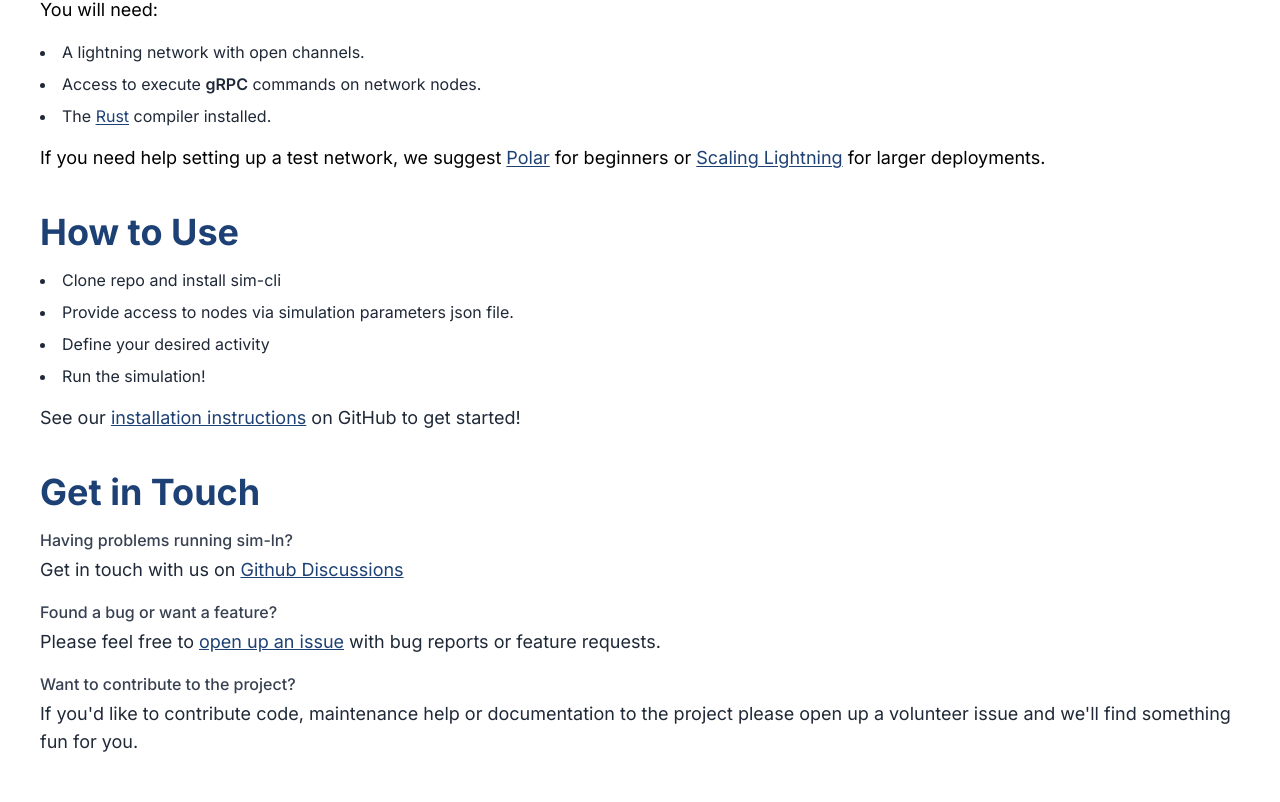
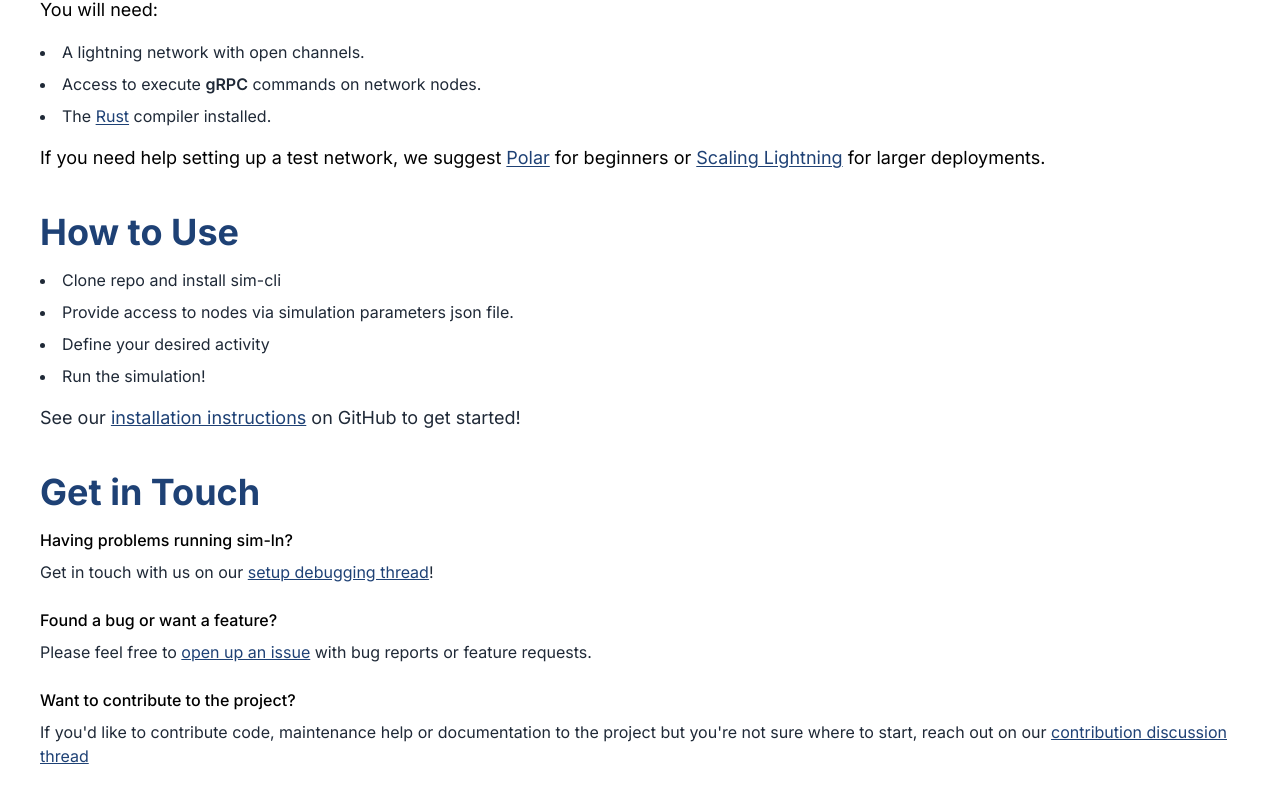
Before and after one commit to bitcoin-dev-project/sim-ln-website, a Next.js app: page /guide in a window 1280 px wide. Shown: the part 326-1128 px from the top of the page. Built offline with nearby package versions, Linux system fonts and the light colour scheme.

Commit message:
fix: update copy

```diff
--- a/src/pages/guide.tsx
+++ b/src/pages/guide.tsx
@@ -7,23 +7,21 @@ const QuickStart = () => {
   return (
     <main className="w-full flex flex-col p-5 md:p-10 gap-5 md:gap-10 text-lg font-normal md:max-w-7xl mx-auto">
       <section className="">
-        <Image src={race_car} alt="race_car" />
+        <Image src={race_car} alt="race_car" priority />
         <h1 className="text-5xl pb-6 text-brand-primary font-bold">
           Getting Started
         </h1>
         <div className="flex flex-col gap-4">
           <div>
             <p>
-              SimLN helps you simulate lightning payments on any regtest or signet
-              network.
+              SimLN helps you simulate lightning payments on any regtest or
+              signet network.
             </p>
             <p>You will need:</p>
           </div>
           <ul className="flex flex-col gap-2 list-disc list-inside text-base text-gray-800">
             <li>
-              <p className="inline">
-                A lightning network with open channels.
-              </p>
+              <p className="inline">A lightning network with open channels.</p>
             </li>
             <li>
               <p className="inline">
@@ -80,9 +78,7 @@ const QuickStart = () => {
         <div className="flex flex-col gap-4">
           <ul className="flex flex-col gap-2 list-disc list-inside text-base text-gray-800">
             <li>
-              <span className="">
-                Clone repo and install sim-cli
-              </span>
+              <span className="">Clone repo and install sim-cli</span>
             </li>
             <li>
               <span className="">
@@ -90,14 +86,10 @@ const QuickStart = () => {
               </span>
             </li>
             <li>
-              <span className="">
-                Define your desired activity
-              </span>
+              <span className="">Define your desired activity</span>
             </li>
             <li>
-              <span className="">
-                Run the simulation!
-              </span>
+              <span className="">Run the simulation!</span>
             </li>
           </ul>
           <p>
@@ -106,6 +98,7 @@ const QuickStart = () => {
               <Link
                 href="https://github.com/bitcoin-dev-project/sim-ln#getting-started"
                 className="underline underline-offset-1 text-brand-primary"
+                target="_blank"
               >
                 installation instructions
               </Link>
@@ -115,35 +108,40 @@ const QuickStart = () => {
         </div>
       </section>
 
-      <section className="text-gray-800 font-normal">
+      <section className="text-gray-800 text-base font-normal">
         <h2 className="text-2xl md:text-4xl pb-2 md:pb-4 text-brand-primary font-bold">
           Get in Touch
         </h2>
-        <div className="flex flex-col gap-4">
-          <div className="flex flex-col gap-1">
-            <p className="font-medium text-base text-gray-700">
+        <div className="flex flex-col gap-4 md:gap-6">
+          <div className="flex flex-col gap-1 md:gap-2">
+            <p className="font-medium text-black">
               Having problems running sim-ln?
             </p>
             <p className="">
-              <span>Get in touch with us on </span>
+              <span>Get in touch with us on our </span>
               <span>
                 <Link
-                  href="https://github.com/bitcoin-dev-project/sim-ln/discussions"
+                  href="https://github.com/bitcoin-dev-project/sim-ln/discussions/124"
                   className="underline underline-offset-1 text-brand-primary"
+                  target="_blank"
                 >
-                  Github Discussions
+                  setup debugging thread
                 </Link>
               </span>
+              !
             </p>
           </div>
-          <div className="flex flex-col gap-1">
-            <p className="font-medium text-base text-gray-700">Found a bug or want a feature?</p>
+          <div className="flex flex-col gap-1 md:gap-2">
+            <p className="font-medium text-black">
+              Found a bug or want a feature?
+            </p>
             <p>
               <span>Please feel free to </span>
               <span>
                 <Link
                   href="https://github.com/bitcoin-dev-project/sim-ln/issues/new"
                   className="underline underline-offset-1 text-brand-primary"
+                  target="_blank"
                 >
                   open up an issue
                 </Link>
@@ -151,12 +149,25 @@ const QuickStart = () => {
               <span> with bug reports or feature requests.</span>
             </p>
           </div>
-          <div className="flex flex-col gap-1">
-            <p className="font-medium text-base text-gray-700">Want to contribute to the project?</p>
+          <div className="flex flex-col gap-1 md:gap-2">
+            <p className="font-medium text-black">
+              Want to contribute to the project?
+            </p>
             <p>
-              If you&apos;d like to contribute code, maintenance help or
-              documentation to the project please open up a volunteer issue and
-              we&apos;ll find something fun for you.
+              <span>
+                If you&apos;d like to contribute code, maintenance help or
+                documentation to the project but you&apos;re not sure where to
+                start, reach out on our {" "}
+              </span>
+              <span>
+                <Link
+                  href="https://github.com/bitcoin-dev-project/sim-ln/discussions/123"
+                  className="underline underline-offset-1 text-brand-primary"
+                  target="_blank"
+                >
+                 contribution discussion thread
+                </Link>
+              </span>
             </p>
           </div>
         </div>
--- a/src/pages/index.tsx
+++ b/src/pages/index.tsx
@@ -106,7 +106,7 @@ export default function Home() {
               Random Activity Generation
             </p>
             <p className="">
-              Simply provide the simulator with a set of nodes. SimLNwill
+              Simply provide the simulator with a set of nodes. SimLN will
               generate activity based on the topology of the network.
             </p>
           </div>
```
